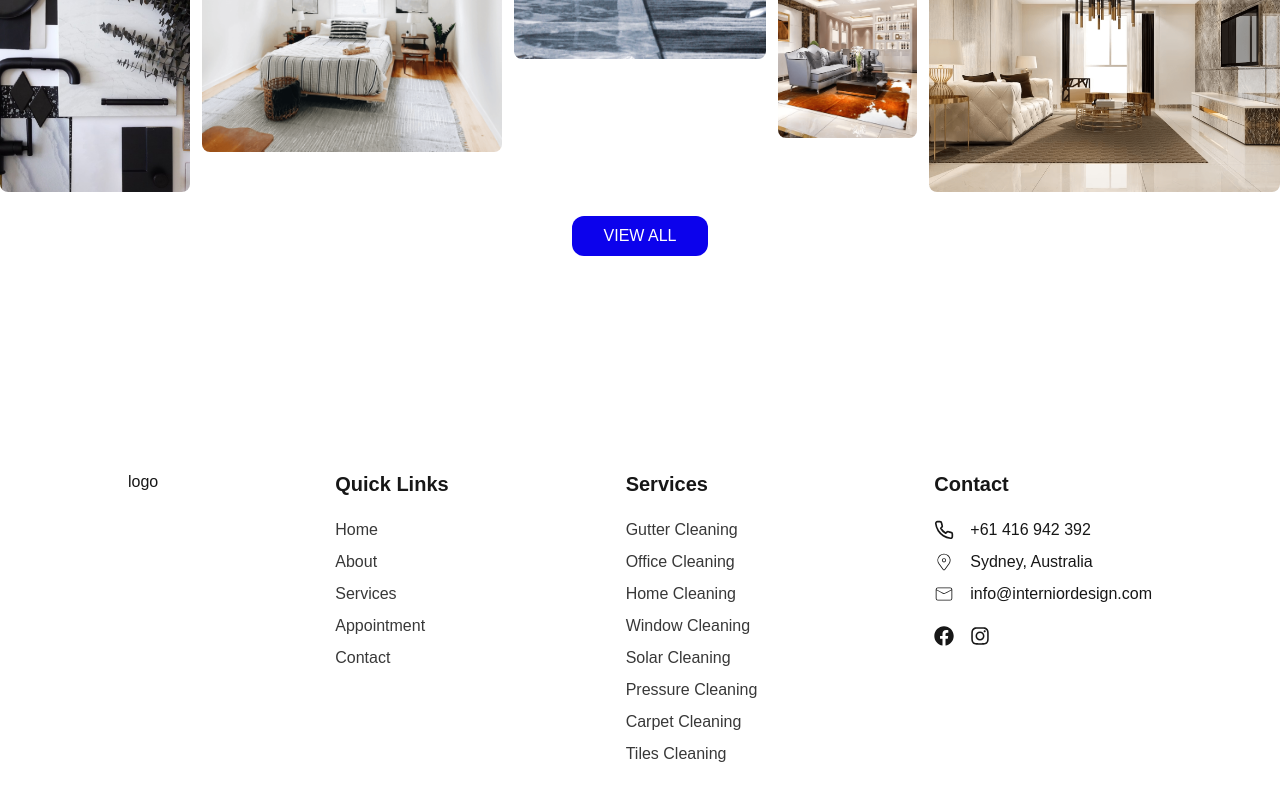
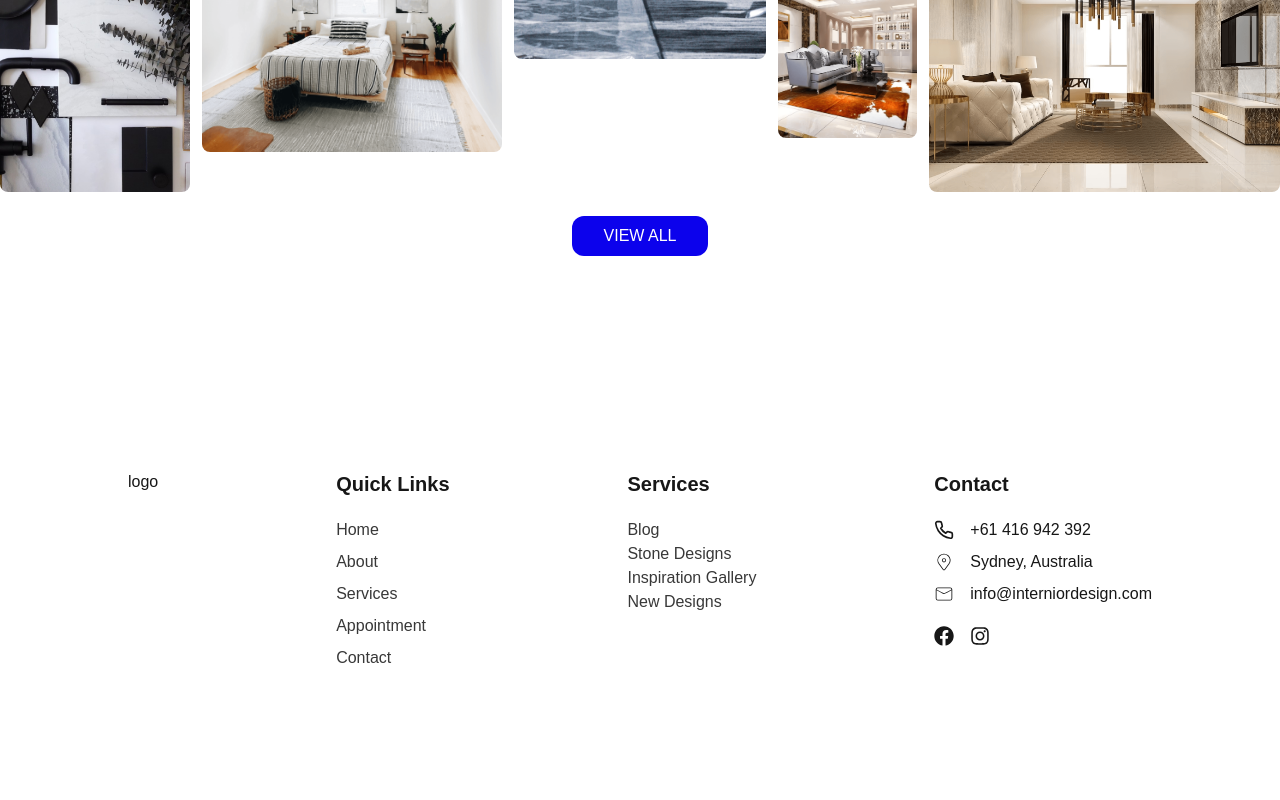
Before and after one commit to SunnyThakuri/designersite, a Next.js app: page / in a window 1280 px wide. Shown: the part 6922-7722 px from the top of the page. After the commit the page ends 7646 px from the top, so only its background shows below. Built offline with nearby package versions, Linux system fonts and the light colour scheme.

Commit message:
updated footer

```diff
--- a/src/components/common/footer/footer.tsx
+++ b/src/components/common/footer/footer.tsx
@@ -1,6 +1,7 @@
 import { FiPhone } from "react-icons/fi";
 import { CiLocationOn, CiMail } from "react-icons/ci";
 import { FaInstagram, FaFacebook } from "react-icons/fa";
+import Link from "next/link";
 const Footer = () =>{
     return(
         <div className="flex justify-between flex-wrap plr mt-[60px] lg:mt-[160px] py-8 lg:py-[54px]">
@@ -23,14 +24,18 @@ const Footer = () =>{
             <div className="space-y-5">
                 <p className="text-xl font-semibold">Services</p>
                 <div className="text-[#383838] space-y-2">
-                    <p>Gutter Cleaning</p>
-                    <p>Office Cleaning</p>
-                    <p>Home Cleaning</p>
-                    <p>Window Cleaning</p>
-                    <p>Solar Cleaning</p>
-                    <p>Pressure Cleaning</p>
-                    <p>Carpet Cleaning</p>
-                    <p>Tiles Cleaning</p>
+                    <Link href={"/blog"}>
+                        <p>Blog</p>
+                    </Link>
+                    <Link href={"/ourproducts/stonedesign"}>
+                        <p>Stone Designs</p>
+                    </Link>
+                    <Link href={"/ourproducts/gallery"}>
+                        <p>Inspiration Gallery</p>
+                    </Link>
+                    <Link href={"/ourproducts/newdesign"}>
+                        <p>New Designs</p>
+                    </Link>
                 </div>
             </div>
 
```
